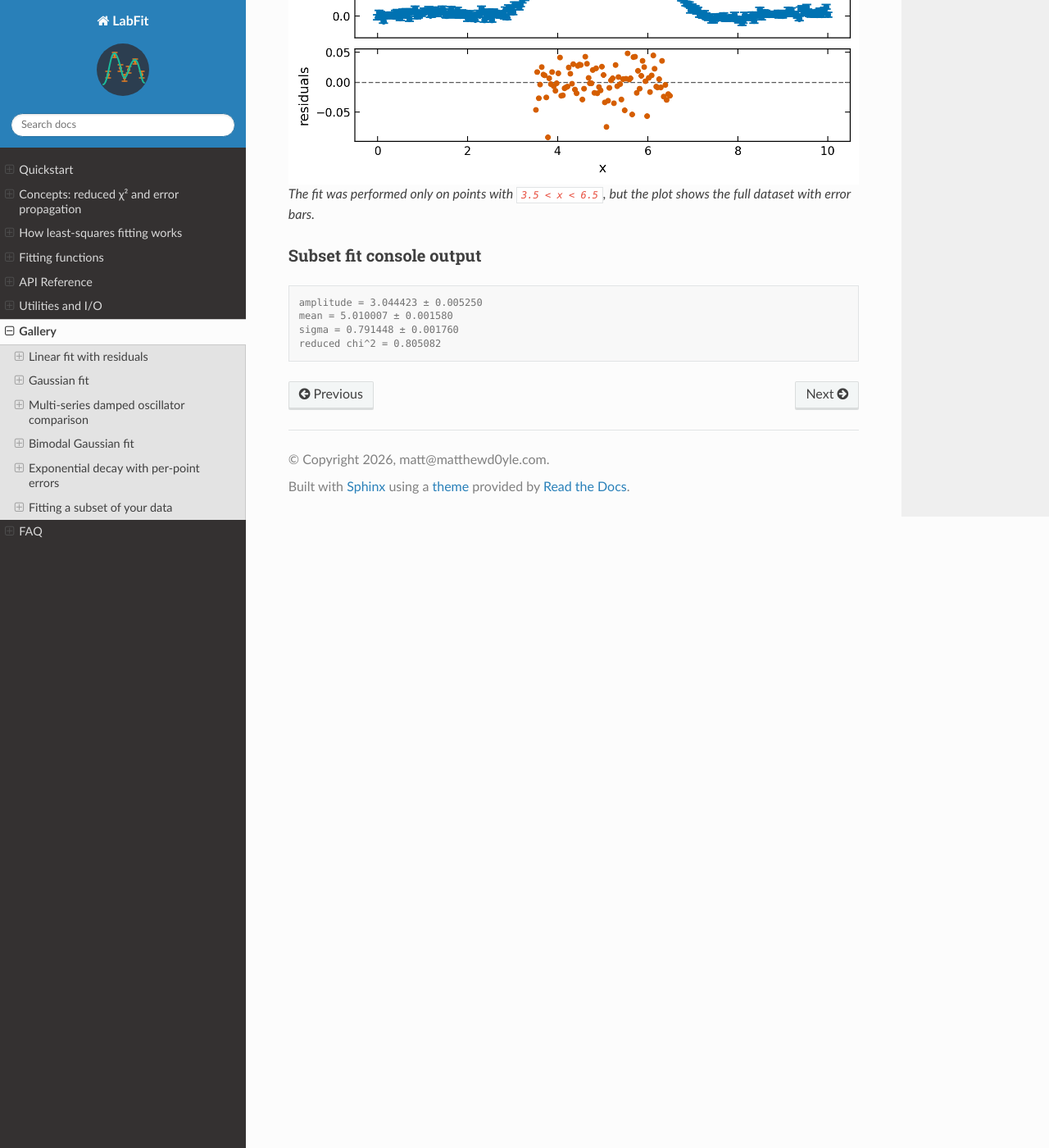
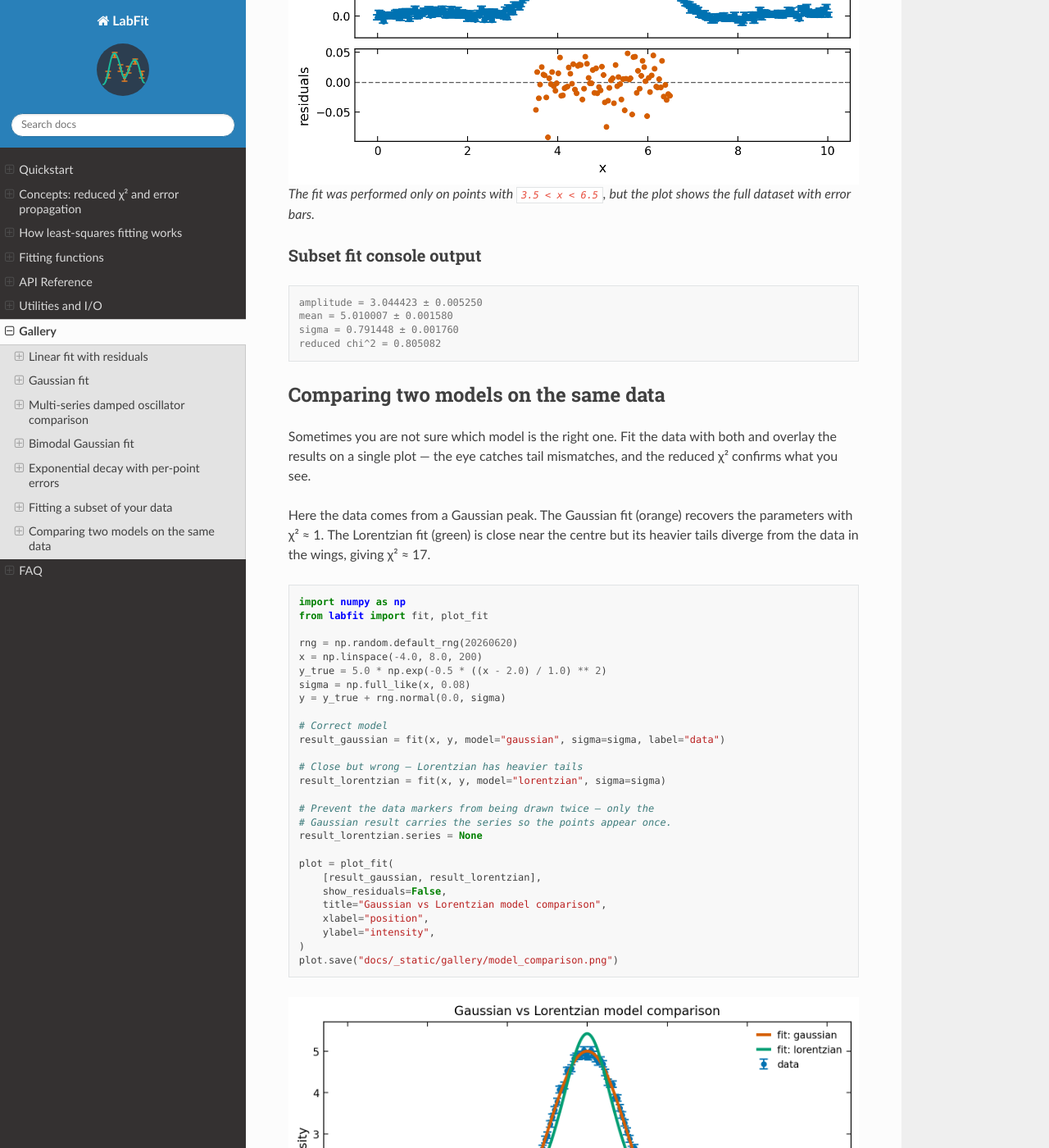
Before and after one commit to matthewjdoyle/labfit, a Sphinx documentation site: the page built from docs/gallery.rst, in a window 1280 px wide and 1400 px high, scrolled down 7256 px. Shown: the whole window at 82% size. Built offline with Sphinx 7.4.7 and the Read the Docs theme 3.1.0, drawn with Linux system fonts in a browser that asks for light colours; some of the changed text lies outside the part shown.

Commit message:
Add new example to gallery
Model comparison - two fitting models applied to the same data and compared.

```diff
--- a/docs/gallery.rst
+++ b/docs/gallery.rst
@@ -263,3 +263,77 @@ Subset fit console output
    mean = 5.010007 ± 0.001580
    sigma = 0.791448 ± 0.001760
    reduced chi^2 = 0.805082
+
+Comparing two models on the same data
+--------------------------------------
+
+Sometimes you are not sure which model is the right one. Fit the data with
+both and overlay the results on a single plot — the eye catches tail
+mismatches, and the reduced χ² confirms what you see.
+
+Here the data comes from a Gaussian peak. The Gaussian fit (orange) recovers
+the parameters with χ² ≈ 1. The Lorentzian fit (green) is close near the
+centre but its heavier tails diverge from the data in the wings, giving
+χ² ≈ 17.
+
+.. code-block:: python
+
+   import numpy as np
+   from labfit import fit, plot_fit
+
+   rng = np.random.default_rng(20260620)
+   x = np.linspace(-4.0, 8.0, 200)
+   y_true = 5.0 * np.exp(-0.5 * ((x - 2.0) / 1.0) ** 2)
+   sigma = np.full_like(x, 0.08)
+   y = y_true + rng.normal(0.0, sigma)
+
+   # Correct model
+   result_gaussian = fit(x, y, model="gaussian", sigma=sigma, label="data")
+
+   # Close but wrong — Lorentzian has heavier tails
+   result_lorentzian = fit(x, y, model="lorentzian", sigma=sigma)
+
+   # Prevent the data markers from being drawn twice — only the
+   # Gaussian result carries the series so the points appear once.
+   result_lorentzian.series = None
+
+   plot = plot_fit(
+       [result_gaussian, result_lorentzian],
+       show_residuals=False,
+       title="Gaussian vs Lorentzian model comparison",
+       xlabel="position",
+       ylabel="intensity",
+   )
+   plot.save("docs/_static/gallery/model_comparison.png")
+
+.. figure:: _static/gallery/model_comparison.png
+   :alt: Gaussian vs Lorentzian model comparison on a single axis
+   :width: 100%
+
+   Both fit lines are drawn on the same axis. The Gaussian (orange) matches
+   the data; the Lorentzian (green) deviates in the tails. The reduced χ²
+   quantifies the difference: 1.07 vs 17.2.
+
+Gaussian (correct model) console output
+~~~~~~~~~~~~~~~~~~~~~~~~~~~~~~~~~~~~~~~
+
+.. code-block:: console
+
+   FitResult: gaussian
+     amplitude = 5.0018 +/- 0.018636
+     mean = 1.9985 +/- 0.004314
+     sigma = 1.0027 +/- 0.004314
+     reduced chi2 = 1.066
+     p = 0.249
+
+Lorentzian (close but wrong) console output
+~~~~~~~~~~~~~~~~~~~~~~~~~~~~~~~~~~~~~~~~~~~
+
+.. code-block:: console
+
+   FitResult: lorentzian
+     amplitude = 5.4251 +/- 0.095026
+     center = 1.9966 +/- 0.016386
+     gamma = 0.93677 +/- 0.023328
+     reduced chi2 = 17.16  -- model may be wrong or errors underestimated
+     p ~ 0.0e+00
--- a/docs/generate_gallery_assets.py
+++ b/docs/generate_gallery_assets.py
@@ -153,6 +153,42 @@ def make_subset_fit() -> None:
     save_plot(plot, "subset_fit")
 
 
+def make_model_comparison() -> None:
+    """Fit the same data with a Gaussian (correct) and a Lorentzian (close but wrong).
+
+    Both fit lines are overlaid on a single axis so the tail mismatch is
+    immediately visible.  The reduced chi-squared values quantify what the
+    eye sees: the Gaussian matches the data, the Lorentzian does not.
+    """
+    rng = np.random.default_rng(20260620)
+    x = np.linspace(-4.0, 8.0, 200)
+    y_true = 5.0 * np.exp(-0.5 * ((x - 2.0) / 1.0) ** 2)
+    sigma = np.full_like(x, 0.08)
+    y = y_true + rng.normal(0.0, sigma)
+
+    result_gaussian = fit(x, y, model="gaussian", sigma=sigma, label="data")
+    result_lorentzian = fit(x, y, model="lorentzian", sigma=sigma)
+
+    # Avoid plotting the data markers twice — only the Gaussian result
+    # carries the series so the data points appear once.
+    result_lorentzian.series = None
+
+    plot = plot_fit(
+        [result_gaussian, result_lorentzian],
+        show_residuals=False,
+        title="Gaussian vs Lorentzian model comparison",
+        xlabel="position",
+        ylabel="intensity",
+    )
+    save_plot(plot, "model_comparison")
+
+    print("=== Gaussian (correct model) ===")
+    print(result_gaussian)
+    print()
+    print("=== Lorentzian (close but wrong) ===")
+    print(result_lorentzian)
+
+
 if __name__ == "__main__":
     make_linear_fit()
     make_gaussian_fit()
@@ -160,4 +196,5 @@ if __name__ == "__main__":
     make_bimodal_gaussian()
     make_exponential_fit()
     make_subset_fit()
+    make_model_comparison()
     print(f"Wrote gallery assets to {OUT}")
```
Also changed, not shown: docs/_static/gallery/bimodal_gaussian.svg, docs/_static/gallery/damped_oscillators.svg, docs/_static/gallery/exponential_fit.svg, docs/_static/gallery/gaussian_fit.png, docs/_static/gallery/gaussian_fit.svg, docs/_static/gallery/linear_fit.svg, docs/_static/gallery/model_comparison.png (added), docs/_static/gallery/model_comparison.svg (added), docs/_static/gallery/subset_fit.svg.
